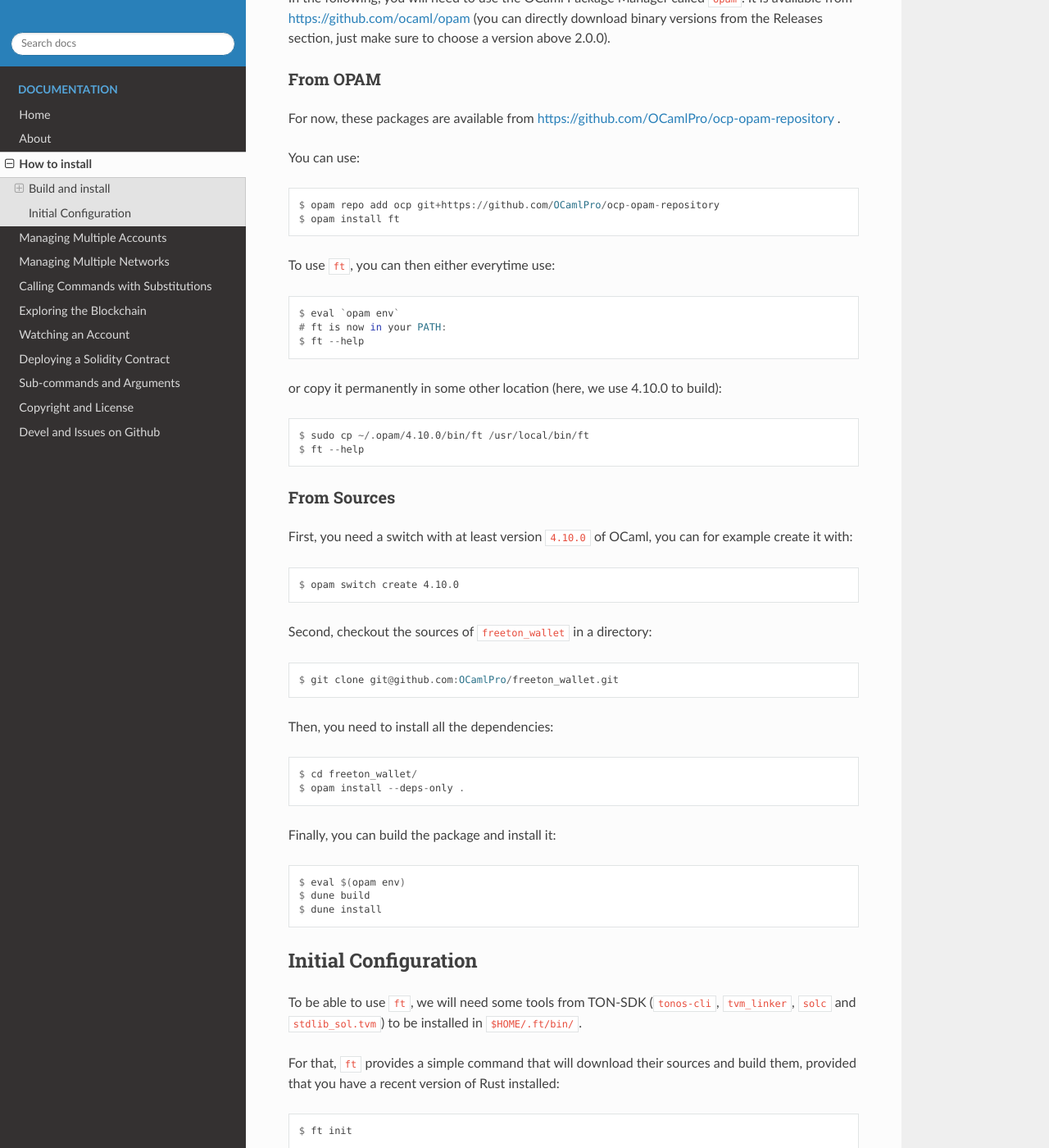
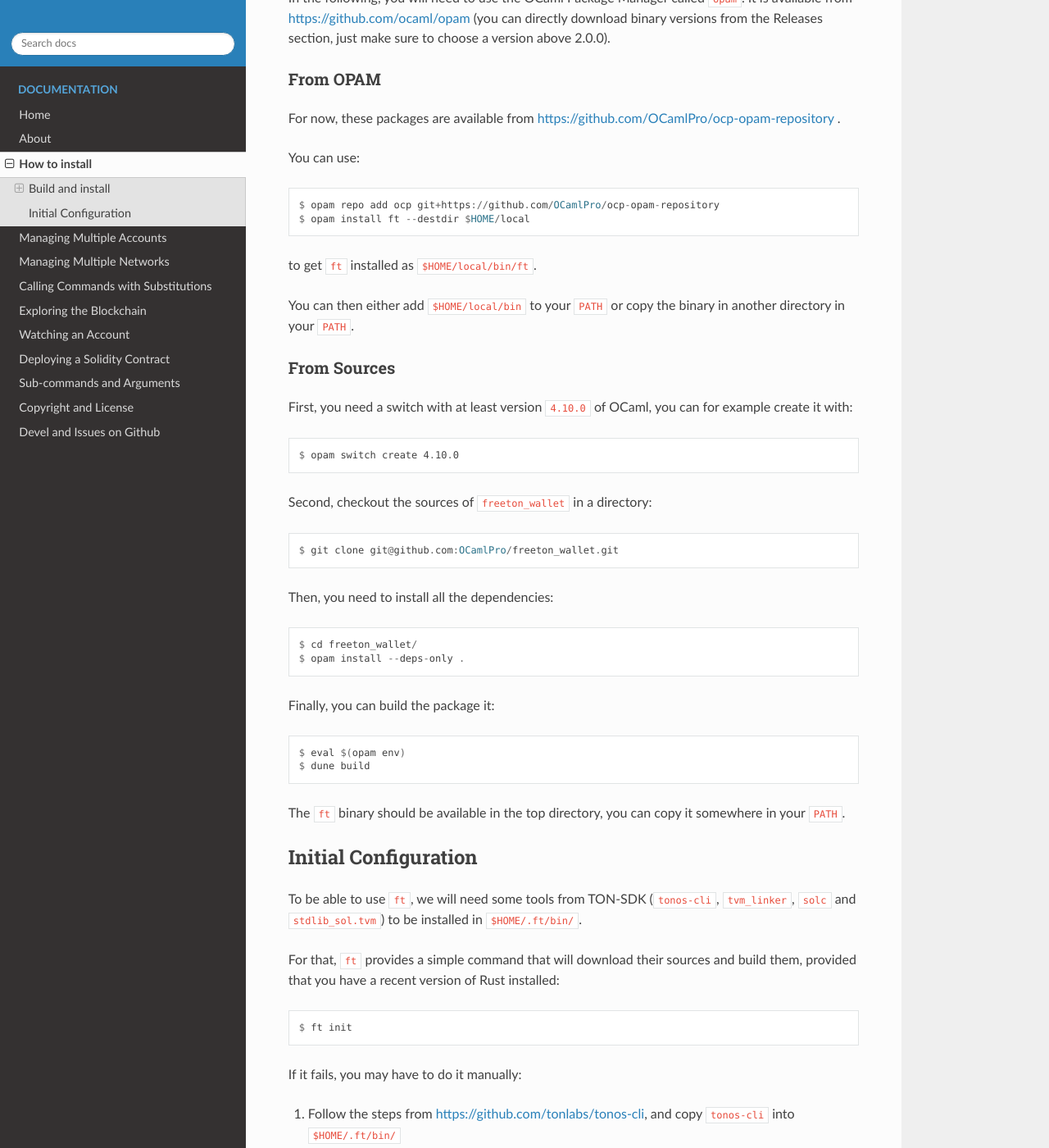
Before and after one commit to OCamlPro/freeton_wallet, a Sphinx documentation site: the page built from sphinx/install.rst, in a window 1280 px wide and 1400 px high, scrolled down 230 px. Shown: the whole window at 82% size. Built offline with Sphinx 7.4.7 and the Read the Docs theme 2.0.0, drawn with Linux system fonts in a browser that asks for light colours; the version number could not be read and is left out; some of the changed text lies outside the part shown.

Commit message:
Improve installation doc

```diff
--- a/sphinx/install.rst
+++ b/sphinx/install.rst
@@ -18,18 +18,12 @@ For now, these packages are available from https://github.com/OCamlPro/ocp-opam-
 You can use::
 
   $ opam repo add ocp git+https://github.com/OCamlPro/ocp-opam-repository
-  $ opam install ft
+  $ opam install ft --destdir $HOME/local
 
-To use :code:`ft`, you can then either everytime use::
+to get :code:`ft` installed as :code:`$HOME/local/bin/ft`.
 
-  $ eval `opam env`
-  # ft is now in your PATH:
-  $ ft --help
-
-or copy it permanently in some other location (here, we use 4.10.0 to build)::
-
-  $ sudo cp ~/.opam/4.10.0/bin/ft /usr/local/bin/ft
-  $ ft --help
+You can then either add :code:`$HOME/local/bin` to your :code:`PATH`
+or copy the binary in another directory in your :code:`PATH`.
 
 From Sources
 ------------
@@ -48,11 +42,14 @@ Then, you need to install all the dependencies::
   $ cd freeton_wallet/
   $ opam install --deps-only .
 
-Finally, you can build the package and install it::
+Finally, you can build the package it::
 
   $ eval $(opam env)
   $ dune build
-  $ dune install
+
+The :code:`ft` binary should be available in the top directory, you
+can copy it somewhere in your :code:`PATH`.
+
 
 Initial Configuration
 ~~~~~~~~~~~~~~~~~~~~~
@@ -79,3 +76,6 @@ If it fails, you may have to do it manually:
 
 3. Follow the steps from https://github.com/tonlabs/TVM-linker, and copy
    :code:`tvm_linker/target/release/tvm_linker` into  :code:`$HOME/.ft/bin/`
+
+Note that you only need the steps (2) and (3) if you plan to build and
+deploy smart contracts.
```
